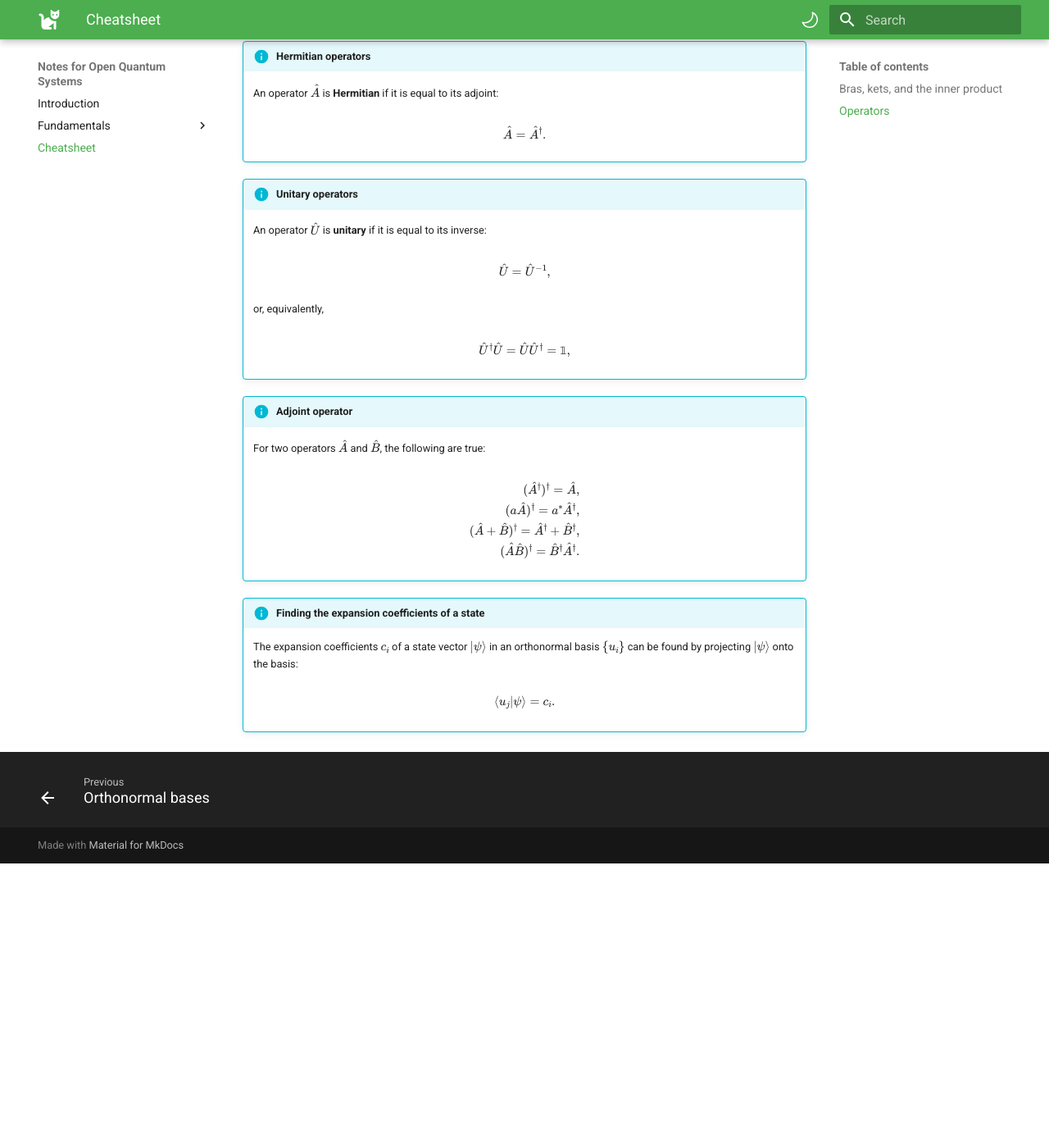
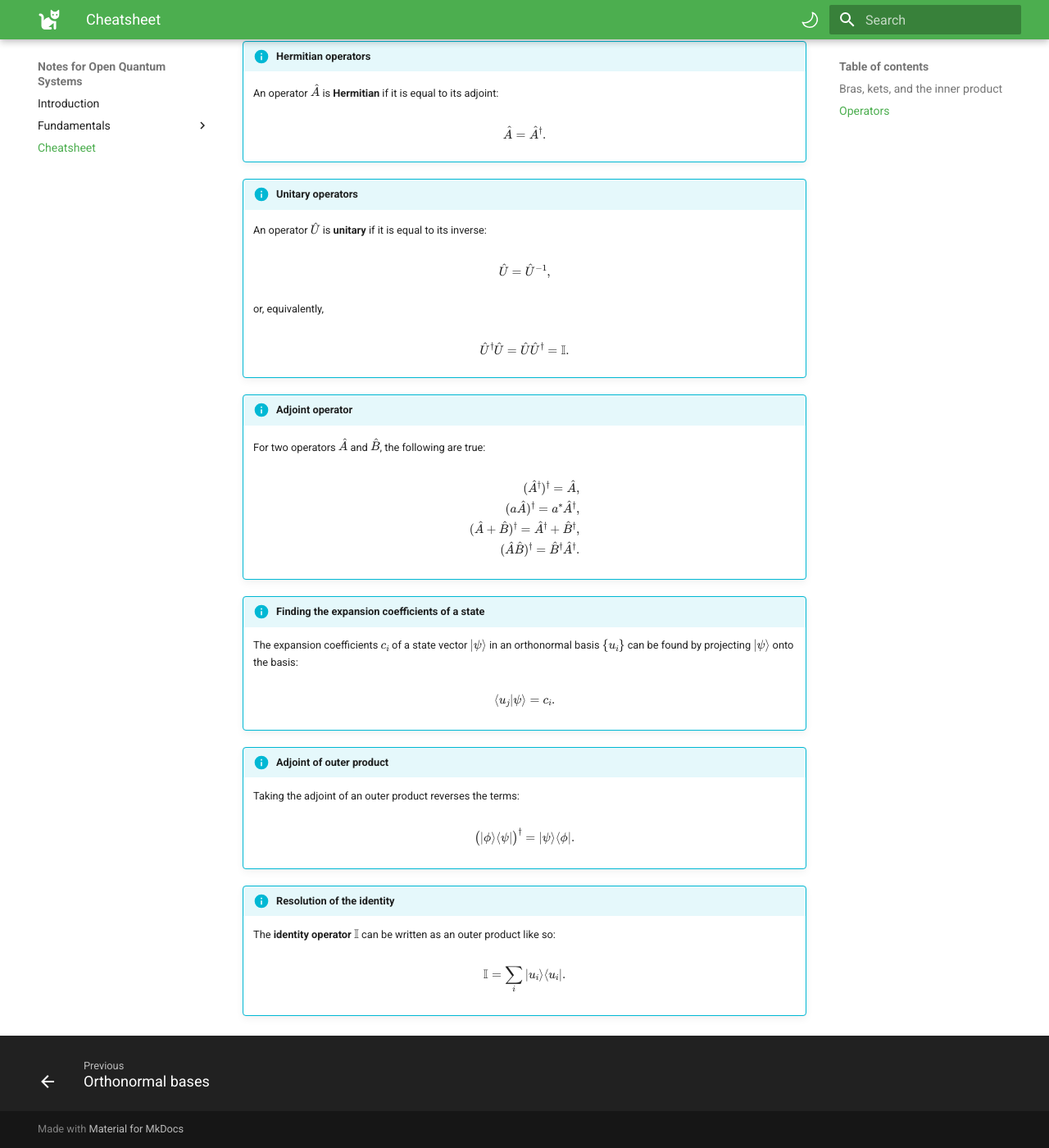
Before and after one commit to elviralaurin/notes-oqs, an MkDocs documentation site: the page built from docs/cheatsheet.md, in a window 1280 px wide and 1400 px high, scrolled down 1873 px. Shown: the whole window at 82% size. Built offline with MkDocs 1.6.1 and Material for MkDocs 9.7.7, drawn with Linux system fonts in a browser that asks for light colours; before the commit the page ends 2926 px from its top, so only the background shows below that; some of the changed text lies outside the part shown.

Commit message:
Orthonormal basis progress, outer product

```diff
--- a/docs/cheatsheet.md
+++ b/docs/cheatsheet.md
@@ -62,10 +62,10 @@ Let $\hat{A}$, $\hat{B}$, and $\hat{C}$ be linear operators acting on $\mathcal{
     The **inverse** $\hat{A}^{-1}$ of an operator $\hat{A}$ is defined by:
 
     $$
-    \hat{A}^{-1}\hat{A} = \hat{A}\hat{A}^{-1} = \mathbb{1},
+    \hat{A}^{-1}\hat{A} = \hat{A}\hat{A}^{-1} = \mathbb{I},
     $$
 
-    where $\mathbb{1}$ is the identity matrix.
+    where $\mathbb{I}$ is the identity matrix.
 
 !!! info "Hermitian operators"
     An operator $\hat{A}$ is **Hermitian** if it is equal to its adjoint:
@@ -84,7 +84,7 @@ Let $\hat{A}$, $\hat{B}$, and $\hat{C}$ be linear operators acting on $\mathcal{
     or, equivalently,
 
     $$
-    \hat{U}^\dagger\hat{U} = \hat{U}\hat{U}^\dagger = \mathbb{1},
+    \hat{U}^\dagger\hat{U} = \hat{U}\hat{U}^\dagger = \mathbb{I}.
     $$
 
 !!! info "Adjoint operator"
@@ -105,3 +105,17 @@ Let $\hat{A}$, $\hat{B}$, and $\hat{C}$ be linear operators acting on $\mathcal{
     $$
     \braket{u_j | \psi} = c_i.
     $$
+
+!!! info "Adjoint of outer product"
+    Taking the adjoint of an outer product reverses the terms:
+
+    $$
+    \bigl(\ket{\phi}\bra{\psi}\bigr)^\dagger = \ket{\psi}\bra{\phi}.
+    $$
+
+!!! info "Resolution of the identity"
+    The **identity operator** $\mathbb{I}$ can be written as an outer product like so:
+
+    $$
+    \mathbb{I} = \sum_i{\ket{u_i}\bra{u_i}}.
+    $$
--- a/mkdocs.yml
+++ b/mkdocs.yml
@@ -45,6 +45,7 @@ nav:
     - Inner product: fundamentals/inner-product.md
     - Dual space: fundamentals/dual-space.md
     - Operators: fundamentals/operators.md
+    - Outer product: fundamentals/outer-product.md
     - Orthonormal bases: fundamentals/orthonormal-bases.md
   - Cheatsheet: cheatsheet.md
 
```
Also changed, not shown: docs/fundamentals/orthonormal-bases.md (+22 -1 lines), docs/fundamentals/outer-product.md (+14 -1 lines).
